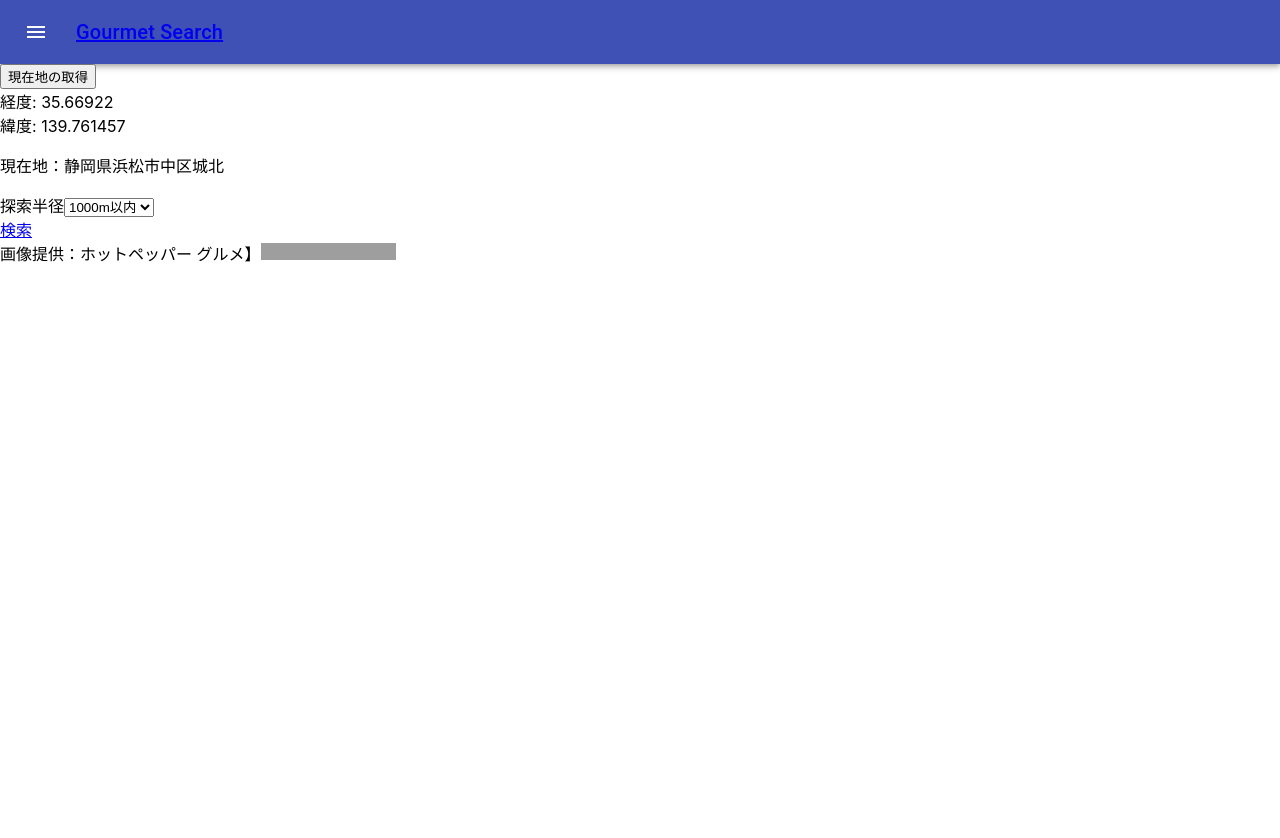
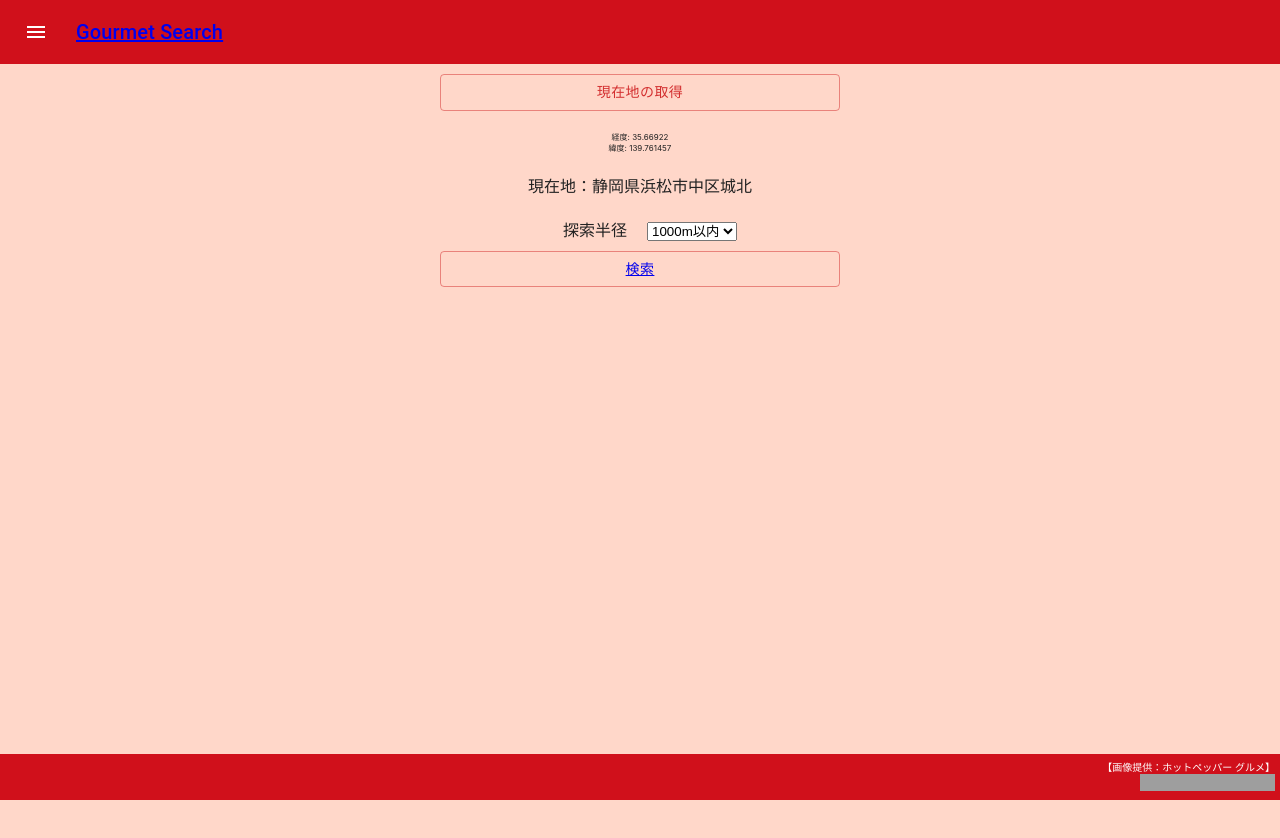
Before and after one commit to donuthole8/fenrir, a React (Create React App) app: page / in a window 1280 px wide. Shown: the top 838 px of the page. Before the commit the page ends 800 px from the top, so only its background shows below. Built offline with nearby package versions, Linux system fonts and the light colour scheme; grey boxes are pictures that could not be loaded.

Commit message:
feat:簡易デザイン

```diff
--- a/package.json
+++ b/package.json
@@ -3,8 +3,12 @@
   "version": "0.1.0",
   "private": true,
   "dependencies": {
+    "@emotion/react": "^11.7.1",
+    "@emotion/styled": "^11.6.0",
     "@material-ui/core": "^4.12.3",
     "@material-ui/icons": "^4.11.2",
+    "@material-ui/styles": "^4.11.4",
+    "@mui/material": "^5.2.6",
     "@testing-library/jest-dom": "^5.16.1",
     "@testing-library/react": "^12.1.2",
     "@testing-library/user-event": "^13.5.0",
--- a/src/components/modules/Footer.js
+++ b/src/components/modules/Footer.js
@@ -1,12 +1,35 @@
 import React from 'react'
+import { makeStyles } from "@material-ui/core";
+
+
+const useStyles = makeStyles({
+  footer: {
+    backgroundColor: "#D0101B",
+    width: "100%",
+    position: "absolute",
+    bottom: 0,
+
+  },
+  text: {
+    fontSize: 10,
+    color: "#FFFFFF",
+  },
+  credit: {
+    textAlign: "right",
+    padding: 5
+  }
+});
 
 export default function Footer() {
+  const classes = useStyles();
   return (
-    <div className="credit">
-      画像提供：ホットペッパー グルメ】
-      <a href="http://webservice.recruit.co.jp/">
-      <img src="http://webservice.recruit.co.jp/banner/hotpepper-s.gif" alt="ホットペッパー Webサービス" width="135" height="17" border="0" title="ホットペッパー Webサービス"/>
-      </a>
+    <div className={classes.footer}>
+      <div className={classes.credit}>
+        <div className={classes.text}>【画像提供：ホットペッパー グルメ】</div>
+        <a href="http://webservice.recruit.co.jp/">
+          <img src="http://webservice.recruit.co.jp/banner/hotpepper-s.gif" alt="ホットペッパー Webサービス" width="135" height="17" border="0" title="ホットペッパー Webサービス"/>
+        </a>
+      </div>
     </div>
   );
 }
--- a/src/components/modules/Header.js
+++ b/src/components/modules/Header.js
@@ -18,19 +18,25 @@ const useStyles = makeStyles((theme) => ({
   title: {
     flexGrow: 1,
   },
+  menu: {
+    backgroundColor: "#D0101B"
+  }
 }));
 
 export default function ButtonAppBar() {
   const classes = useStyles();
   return (
     <div className={classes.root}>
-      <AppBar position="static">
+      <AppBar
+        position="static"
+        className={classes.menu}
+      >
         <Toolbar>
           <IconButton edge="start" className={classes.menuButton} color="inherit" aria-label="menu">
             <MenuIcon />
           </IconButton>
           <Typography variant="h6" className={classes.title}>
-            <Link to="/">Gourmet Search</Link>
+            <Link to="/" color="inherit">Gourmet Search</Link>
           </Typography>
         </Toolbar>
       </AppBar>
--- a/src/components/modules/ShopCard.js
+++ b/src/components/modules/ShopCard.js
@@ -1,8 +1,20 @@
 import React, { useState, useEffect, Component } from 'react'
 import { Link } from "react-router-dom";
+import Card from '@mui/material/Card';
+import Avatar from '@mui/material/Avatar';
+import CardHeader from '@mui/material/CardHeader';
+import CardMedia from '@mui/material/CardMedia';
+import { makeStyles } from "@material-ui/core";
 
 
+const useStyles = makeStyles({
+  card: {
+    // textAlign: "center"
+  },
+});
+
 const ShopCard = (props) => {
+  const classes = useStyles();
 
   const To = {
     pathname: "/details",
@@ -14,16 +26,41 @@ const ShopCard = (props) => {
     }
   }
 
+  const getImg = () => {
+    let mainImg
+    try {
+      if (props.shop.photo.pc.l){
+        throw new Error('err')
+      }
+      mainImg = props.shop.photo.pc.l
+    } catch(e) {
+      mainImg = props.shop.logo_image
+    }
+
+    return mainImg
+  };
+
   return (
     <>
-      {/* これを複数【検索ヒット数分用意】 */}
-      <div className="restaurant">
-        <h2 className="shop-name">{ props.shop.name }</h2>
-        <p className="access">アクセス方法：{ props.shop.access }</p>
-        <img className="shop-image" src={ props.shop.logo_image } width="100"/>
-
-        <Link to={To}>詳細情報</Link>
-      </div>
+      <Link to={To}>
+        <Card sx={{ maxWidth: 300, height: 300, margin: 3 }}>
+          <CardHeader
+            title={ props.shop.name }
+            subheader={ props.shop.access }
+            avatar={
+              <Avatar aria-label="recipe">
+                <img src={ props.shop.logo_image } alt=""/>
+              </Avatar>
+            }
+          ></CardHeader>
+          <CardMedia sx={{ maring: 1, maxWidth: 250, textAlign: "center" }}
+            component="img"
+            // image={ getImg }
+            image={ props.shop.photo.pc.l }
+            // image={ props.shop.logo_image }
+          />
+        </Card>
+      </Link>
     </>
   )
 }
--- a/src/components/pages/Details.js
+++ b/src/components/pages/Details.js
@@ -2,22 +2,43 @@ import Header from '../modules/Header'
 import Footer from '../modules/Footer'
 import { Link } from "react-router-dom";
 import { useLocation } from 'react-router';
+import { makeStyles } from "@material-ui/core";
+import Button from '@mui/material/Button';
 
 
+const useStyles = makeStyles({
+  main: {
+    backgroundColor: "#FFD7C9",
+    padding: 10,
+    height: "100vh",
+    textAlign: "center"
+  },
+  button: {
+    backgroundColor: "#FFFFFF",
+    padding: 10,
+    width: "50vh",
+    margin: 20
+  },
+  text: {
+    color: "#222222",
+    margin: 20
+  },
+  back: {
+    width: "10vh"
+  },
+});
+
 const Details = () => {
+  const classes = useStyles();
   const { state } = useLocation();
 
   return (
     <>
       <Header />
 
-      <div>
-        <p>画面遷移先のページ</p>
-      </div>
-
-      <div className="back-button">
-        {/* 検索条件を保持したまま戻るようにしたい */}
-
+      <div className={classes.main}>
+        <Button variant="outlined" color="error">
+          <div className={classes.back}>
             <Link to={{
               pathname: "/restaurants",
               state: {
@@ -27,18 +48,20 @@ const Details = () => {
               }
             }}>戻る</Link>
           </div>
+        </Button>
 
         <div className="shop-name">
-        <h3>{ state.props.name }</h3>
+          <h1>{ state.props.name }</h1>
         </div>
 
-      <div className="shop-details-wrapper">
-        <img className="shop-image" src={ state.props.logo_image } width="200"/>
+        <div className={classes.details}>
+          <img className="shop-image" src={ state.props.photo.pc.l } width="300" alt="" />
           <div className="address">
             <p>住所：{ state.props.address }</p>
           </div>
           <div classNmae="hours">
             <p>営業時間：{ state.props.open }</p>
+          </div>
         </div>
       </div>
 
--- a/src/components/pages/Home.js
+++ b/src/components/pages/Home.js
@@ -2,7 +2,36 @@ import React, { useState, useEffect, useRef } from 'react'
 import Header from '../modules/Header'
 import Footer from '../modules/Footer'
 import { Link } from "react-router-dom"
+import Button from '@mui/material/Button';
+import { makeStyles } from "@material-ui/core";
 
+
+const useStyles = makeStyles({
+  main: {
+    backgroundColor: "#FFD7C9",
+    padding: 10,
+    height: "100vh",
+    textAlign: "center"
+  },
+  button: {
+    backgroundColor: "#FFFFFF",
+    padding: 10,
+    width: "50vh",
+    margin: 20
+  },
+  text: {
+    color: "#222222",
+    margin: 20
+  },
+  miniText: {
+    color: "#222222",
+    fontSize: 8,
+    margin: 20
+  },
+  select: {
+    margin: 10
+  }
+})
 
 const ErrorText = () => (
   <p className="App-error-text">geolocation IS NOT available</p>
@@ -16,6 +45,8 @@ function Home() {
   });
   const isFirstRef = useRef(true);
   const [selectedVal, setSelectedVal] = useState(0)
+
+  const classes = useStyles();
 
   useEffect(() => {
     isFirstRef.current = false;
@@ -37,17 +68,19 @@ function Home() {
 
   if (isFirstRef.current) return <div className="App">Loading...</div>;
 
+
   return (
     <>
       <Header />
 
-      <div className="location-wrapper">
+      <div className={classes.main}>
+        <div>
           <div>
             {!isFirstRef && !isAvailable && <ErrorText />}
             {isAvailable && (
               <div>
-              <button onClick={getCurrentPosition}>現在地の取得</button>
-              <div>
+                <Button onClick={getCurrentPosition} variant="outlined" color="error" className={classes.button}>現在地の取得</Button>
+                <div className={classes.miniText}>
                   経度: { position.latitude }
                   <br />
                   緯度: { position.longitude }
@@ -55,14 +88,15 @@ function Home() {
               </div>
             )}
 
-          <p>現在地：静岡県浜松市中区城北</p>
+            <p className={classes.text}>現在地：静岡県浜松市中区城北</p>
           </div>
         </div>
 
         <div className="search-radius-wapper">
           <div className="search-radius-form">
             <form>
-            <label>
+              <div className={classes.select}>
+                <label className={classes.text}>
                   探索半径
                 </label>
 
@@ -73,9 +107,10 @@ function Home() {
                 <option value="4">2000m以内</option>
                 <option value="5">3000m以内</option>
                 </select>
+              </div>
 
               <div className="saerch-button-wrapper">
-
+                <Button variant="outlined" color="error" className={classes.button}>
                   <Link to= {{
                     pathname: "/restaurants",
                     state: {
@@ -84,11 +119,12 @@ function Home() {
                       radius: selectedVal
                     }
                   }}>検索</Link>
+                </Button>
               </div>
             </form>
           </div>
         </div>
-
+      </div>
       <Footer />
     </>
   )
--- a/src/components/pages/Restaurants.js
+++ b/src/components/pages/Restaurants.js
@@ -4,9 +4,38 @@ import Footer from '../modules/Footer'
 import { Link } from "react-router-dom";
 import  ShopCard from '../modules/ShopCard';
 import { useLocation } from 'react-router';
+import { makeStyles } from "@material-ui/core";
+import Button from '@mui/material/Button';
 
 
+const useStyles = makeStyles({
+  card: {
+    textAlign: "center",
+  },
+  main: {
+    backgroundColor: "#FFD7C9",
+    padding: 10,
+    height: "100vh",
+    textAlign: "center"
+  },
+  button: {
+    backgroundColor: "#FFFFFF",
+    padding: 10,
+    width: "50vh",
+    margin: 20
+  },
+  text: {
+    color: "#222222",
+    margin: 20
+  },
+  back: {
+    width: "10vh"
+  }
+});
+
 const Restaurants = () => {
+  const classes = useStyles();
+
   const [shops, setShops] = useState([""])
   const { state } = useLocation();
   const lat = state.latitude
@@ -16,7 +45,6 @@ const Restaurants = () => {
 
   useEffect(() => {
     const f = async () => {
-      // GETクエリに探索範囲追加
       (await fetch(`https://webservice.recruit.co.jp/hotpepper/gourmet/v1/?key=c64ae792fe1b1ca3&lat=${lat}&lng=${lng}&range=5&count=100&format=json`)).json()
         .then(res => {
           console.log(res)
@@ -50,9 +78,12 @@ const Restaurants = () => {
     <>
       <Header />
 
-      <div className="back-button">
+      <div class={classes.main}>
+        <Button className={classes.back} variant="outlined" color="error">
+          <div>
             <Link to="/home">戻る</Link>
           </div>
+        </Button>
 
         <div className="location-wrapper">
           <div>
@@ -61,14 +92,18 @@ const Restaurants = () => {
           </div>
         </div>
 
+        <div>
           { shops.map((shop) =>
             <ShopCard
+              className={classes.card}
               shop = { shop }
               lat = { lat }
               lng = { lng }
               range = { range }
             />
           )}
+        </div>
+      </div>
 
       <Footer />
     </>
```
Also changed, not shown: 1 other file (tests, documents, lock files or other folders). Lines whose indentation alone changed are shown as unchanged.
